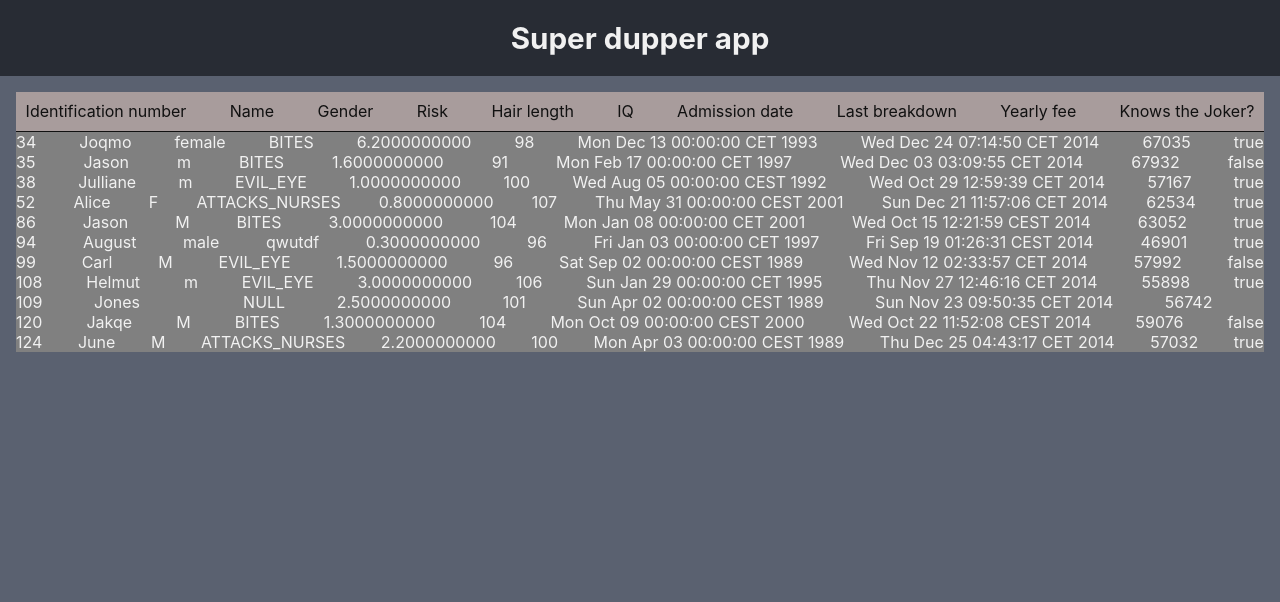
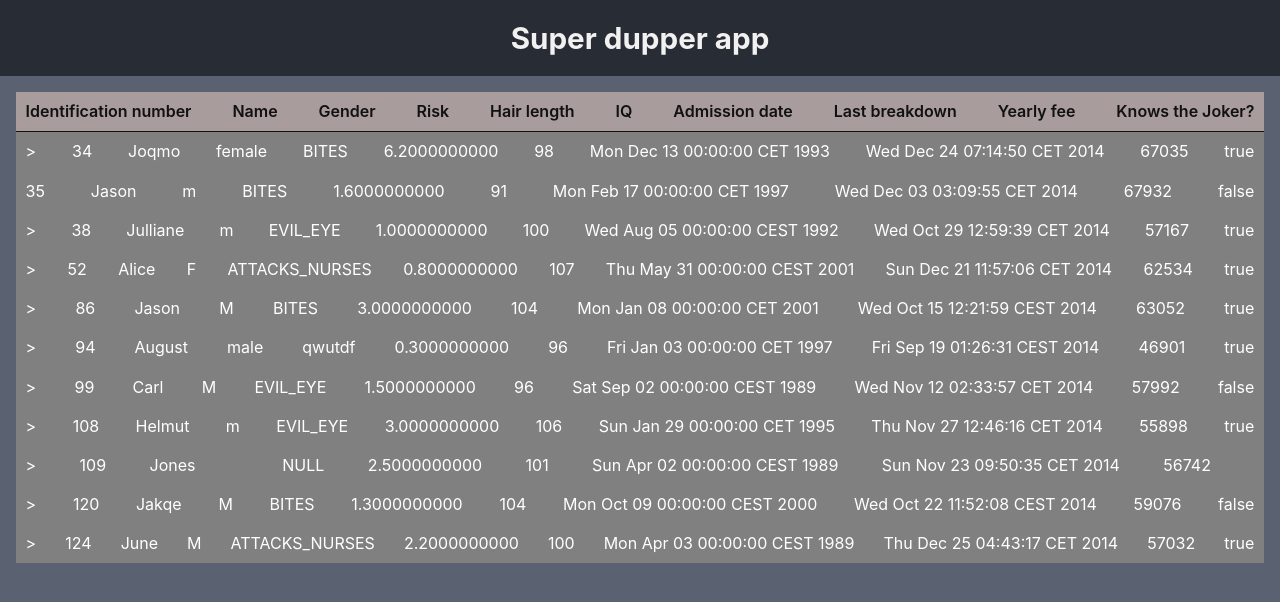
Before and after one commit to vojoup/ataccama-table, a React (Create React App) app: page / in a window 1280 px wide. Shown: the top 602 px of the page. Built offline with nearby package versions, Linux system fonts and the light colour scheme.

Commit message:
Add toggle indicator for row
An arrow at the start of a row shows if expanded or collapsed.
Nothing is shown if expanded now...

```diff
--- a/src/components/Column/Column.css
+++ b/src/components/Column/Column.css
@@ -5,12 +5,9 @@
   justify-content: space-between;
 }
 
-.column-heading {
-  background-color: #f1f1f1;
-  color: black;
-  text-align: center;
+.data-cell {
+  margin: 0.6rem;
+  color: #ffffff;
+  justify-self: center;
+  align-self: center;
 }
-
-.column-heading {
-  margin: 0;
-}
--- a/src/components/Column/Column.jsx
+++ b/src/components/Column/Column.jsx
@@ -2,14 +2,50 @@ import React, { Component } from 'react';
 import './Column.css';
 
 export default class Column extends Component {
+  constructor(props) {
+    super(props);
+    this.state = {
+      displayingKids: false,
+    };
+    this.showKids = this.showKids.bind(this);
+    this.renderData = this.renderData.bind(this);
+  }
+
+  isEmpty(obj) {
+    return Object.keys(obj).length === 0;
+  }
+
+  showKids() {
+    const { displayingKids } = this.state;
+    this.setState({ displayingKids: !displayingKids });
+  }
+
   renderData() {
-    const { data } = this.props;
-    return Object.keys(data).map(item => (
-      <span className="data-cell">{data[item]}</span>
-    ));
+    const { data, kids } = this.props;
+    const { displayingKids } = this.state;
+    const html = [];
+    if (!this.isEmpty(kids)) {
+      html.push(
+        <span key="<" className="data-cell">
+          {displayingKids ? '˅' : '>'}
+        </span>,
+      );
+    }
+    Object.keys(data).map((item, i) =>
+      html.push(
+        <span className="data-cell" key={i}>
+          {data[item]}
+        </span>,
+      ),
+    );
+    return html;
   }
 
   render() {
-    return <div className="row">{this.renderData()}</div>;
+    return (
+      <div className="row" onClick={this.showKids}>
+        {this.renderData()}
+      </div>
+    );
   }
 }
--- a/src/components/Table/Table.css
+++ b/src/components/Table/Table.css
@@ -1,6 +1,7 @@
 .lable {
   margin: 0.6rem;
   color: #111;
+  font-weight: 600;
 }
 
 .table-heading {
--- a/src/components/Table/Table.jsx
+++ b/src/components/Table/Table.jsx
@@ -5,7 +5,9 @@ import './Table.css';
 export default class Table extends Component {
   renderColumns() {
     const { data } = this.props;
-    return data.map(({ data, i }) => <Column data={data} key={i} />);
+    return data.map(({ data, kids }, i) => (
+      <Column data={data} kids={kids} key={i} />
+    ));
   }
 
   renderTableLable() {
@@ -19,10 +21,10 @@ export default class Table extends Component {
 
   render() {
     return (
-      <>
+      <div className="grid">
         <div className="table-heading">{this.renderTableLable()}</div>
         <div>{this.renderColumns()}</div>
-      </>
+      </div>
     );
   }
 }
```
